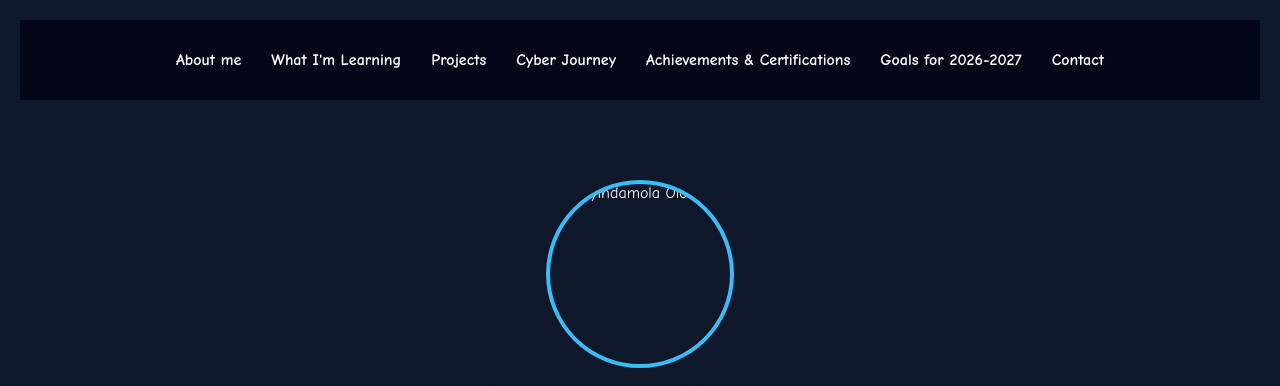
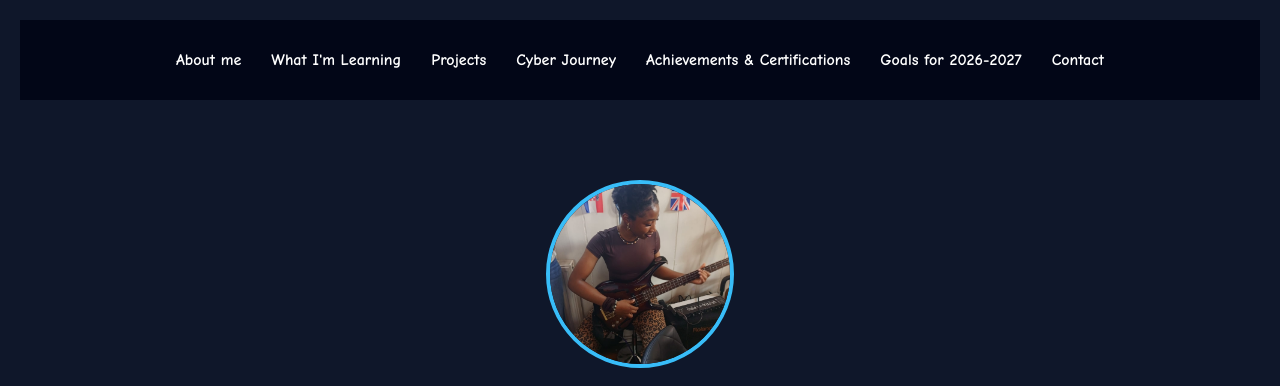
Before and after one commit to cyberoyinda-xx/portfolio, a plain HTML site: page index.html in a window 1280 px wide. Shown: the top 386 px of the page. Drawn offline with Linux system fonts and the light colour scheme.

Commit message:
Fix HTML formatting and update content

```diff
--- a/index.html
+++ b/index.html
@@ -23,7 +23,7 @@
     </ul>
     </nav>
     <header class="hero">
-        <img src="images/profile.jpg"
+        <img src="profile.jpg"
      alt="Oyindamola Ololade"
      class="profile-picture">
     <h1>Oyindamola Ololade</h1>
```
